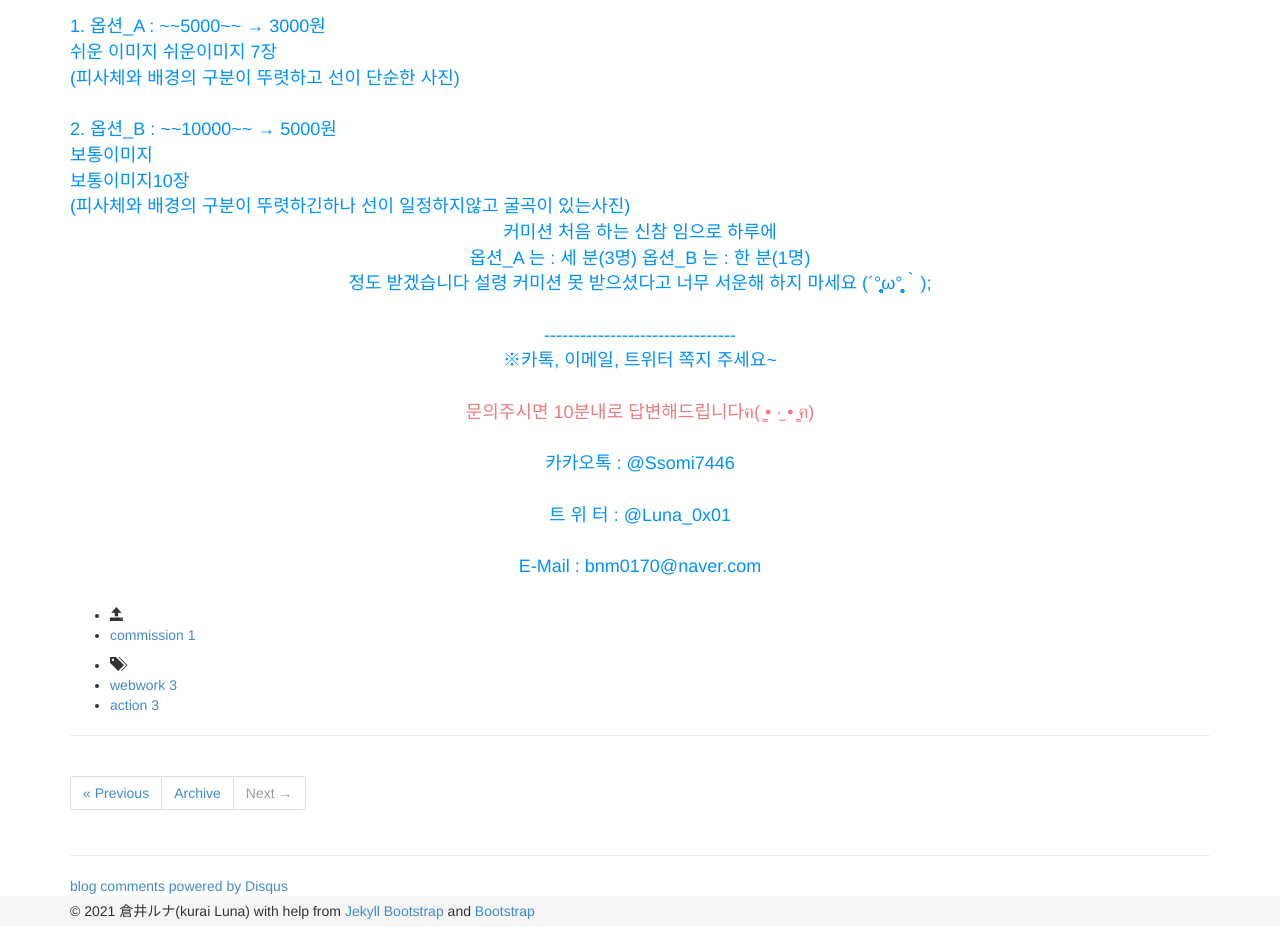
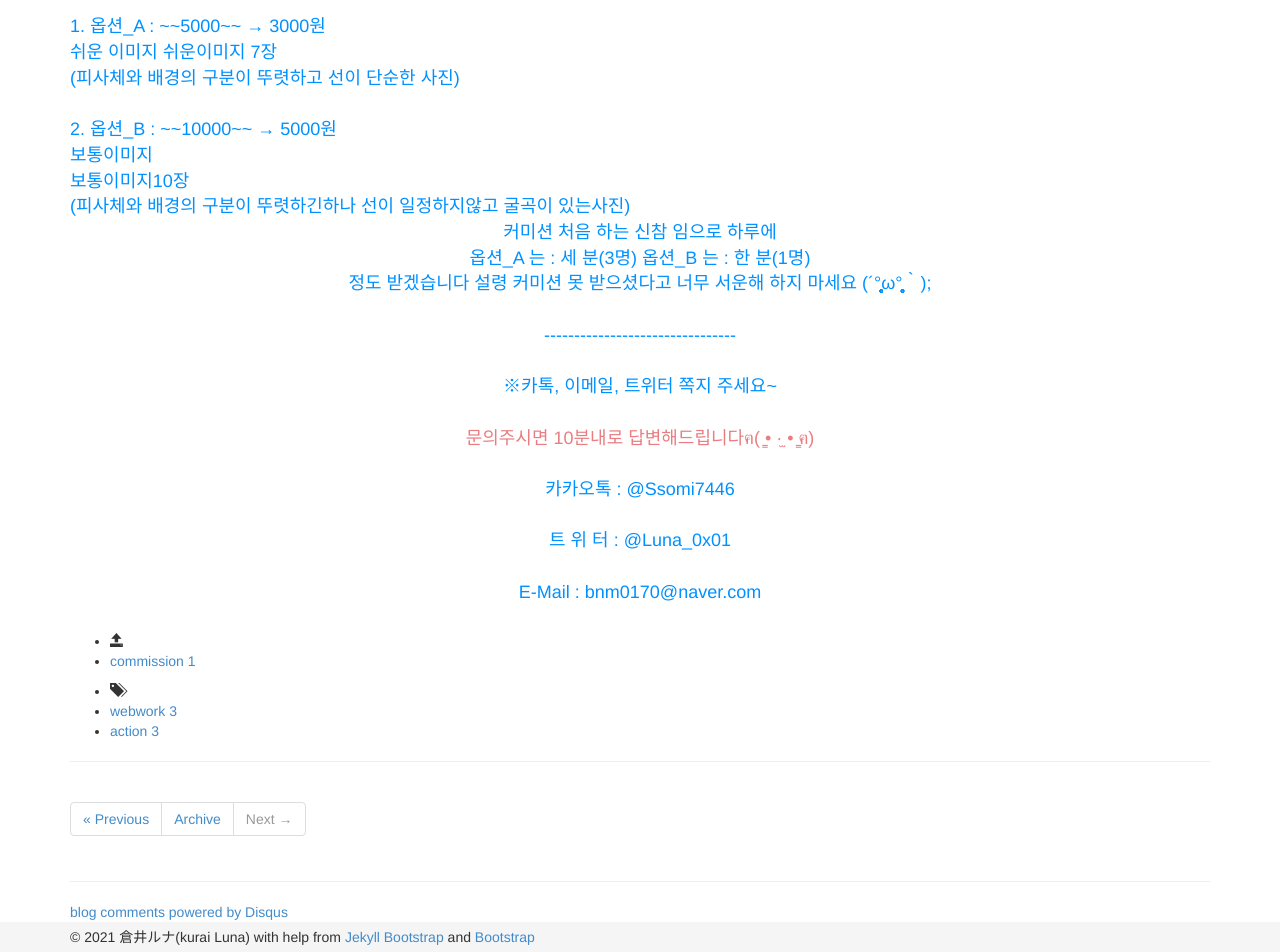
Before and after one commit to KuraiLuna/KuraiLuna4.github.io, a Jekyll site: the page built from _posts/commission/2021-04-24-누끼 아르바이트 소개.md, in a window 1280 px wide. Shown: the part 2218-3170 px from the top of the page. Built offline with Jekyll 4.4.1, drawn with Linux system fonts in a browser that asks for light colours; nearby versions of some CDN libraries; comment, search, counter and statistics services are not loaded; before the commit the page ends 3144 px from its top, so only the background shows below that.

Commit message:
[커미션] 누끼 아르바이트 소개

```diff
--- a/_posts/commission/2021-04-24-누끼 아르바이트 소개.md
+++ b/_posts/commission/2021-04-24-누끼 아르바이트 소개.md
@@ -88,7 +88,7 @@ tags : [webwork,action]
 정도 받겠습니다 설령 커미션 못 받으셨다고 너무 서운해 하지 마세요 (´°̥̥̥̥̥̥̥̥ω°̥̥̥̥̥̥̥̥｀);</center><br>
 
 
-<center>--------------------------------</center>
+<center>--------------------------------</center><br>
 
 <center>※카톡, 이메일, 트위터 쪽지 주세요~</center><br>
 
```
